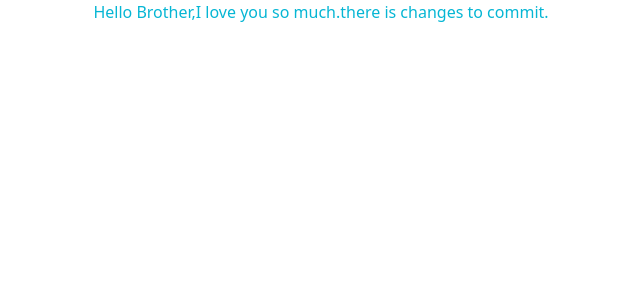
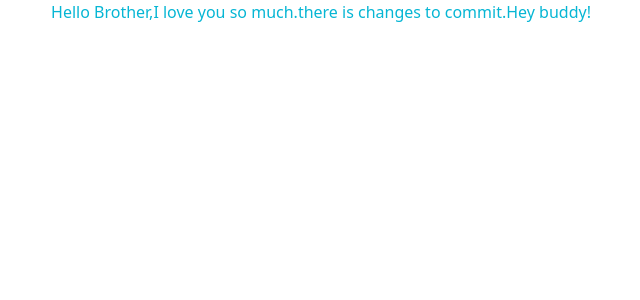
Before and after one commit to omarsafayet05/Real-state-app, a React (Vite) app: page / in a window 1280 px wide. Shown: the top 300 px of the page, without its empty margins (319-959 px from the left). Built offline with nearby package versions, Linux system fonts and the light colour scheme.

Commit message:
fourth commit

```diff
--- a/src/App.jsx
+++ b/src/App.jsx
@@ -14,7 +14,7 @@ function App() {
   return (
     <>
       <h2 className="text-cyan-500 flex justify-center">
-        Hello Brother,I love you so much.there is changes to commit.
+        Hello Brother,I love you so much.there is changes to commit.Hey buddy!
       </h2>
     </>
   );
```
